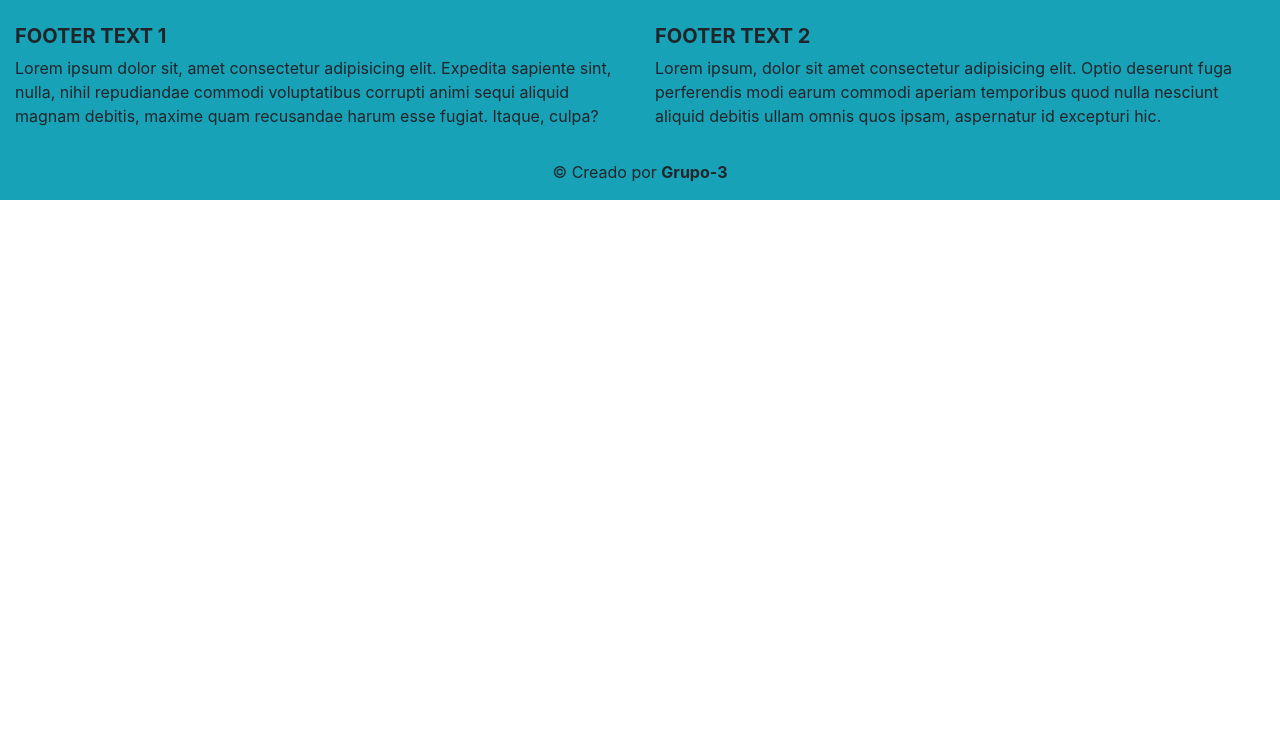
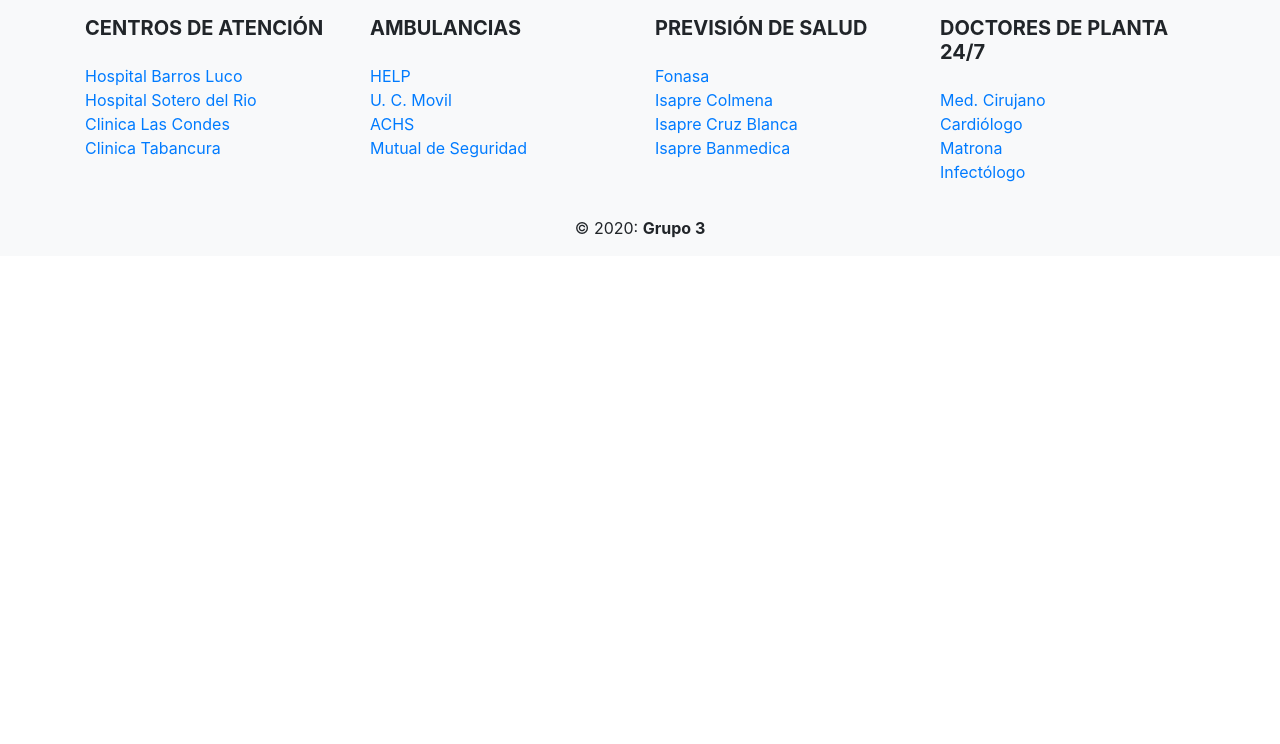
Before and after one commit to al-byrnison/proyecto_prueba_front, a plain HTML site: page home.html in a window 1280 px wide. Shown: the part 56-800 px from the top of the page. Drawn offline with nearby package versions, Linux system fonts and the light colour scheme.

Commit message:
actualizado a las 14:30

```diff
--- a/home.html
+++ b/home.html
@@ -23,7 +23,7 @@
       <div class="collapse navbar-collapse" id="navbarTogglerDemo02">
         <ul class="navbar-nav mr-auto mt-2 mt-lg-0">
           <li class="nav-item">
-            <a class="nav-link active" href="#">Inicio</a>
+            <a class="nav-link text-success" href="#">Inicio</a>
           </li>
           <li class="nav-item">
             <a class="nav-link" href="perfil.html">Mi Perfil</a>
@@ -43,28 +43,106 @@
 
 
 
-  <footer class="page-footer font-small teal pt-4 bg-info">
-    <div class="container-fluid text-center text-md-left">
+  <!-- PUNTO 8 DEL TRABAJO/ Footer -->
+  <footer class="page-footer font-small bg-light">
+    <!-- Footer Links -->
+    <div class="container text-center text-md-left">
+      <!-- Grid row -->
       <div class="row">
-        <div class="col-md-6 mt-md-0 mt-3">
-          <h5 class="text-uppercase font-weight-bold">Footer text 1</h5>
-          <p>Lorem ipsum dolor sit, amet consectetur adipisicing elit. Expedita sapiente sint, nulla, nihil
-            repudiandae commodi voluptatibus corrupti animi sequi aliquid magnam debitis, maxime quam recusandae
-            harum esse fugiat. Itaque, culpa?</p>
+        <!-- Grid column -->
+        <div class="col-md-3 mx-auto">
+          <!-- Links -->
+          <h5 class="font-weight-bold text-uppercase mt-3 mb-4">Centros de Atención</h5>
+          <ul class="list-unstyled">
+            <li>
+              <a href="#!">Hospital Barros Luco</a>
+            </li>
+            <li>
+              <a href="#!">Hospital Sotero del Rio</a>
+            </li>
+            <li>
+              <a href="#!">Clinica Las Condes</a>
+            </li>
+            <li>
+              <a href="#!">Clinica Tabancura</a>
+            </li>
+          </ul>
         </div>
-        <hr class="clearfix w-100 d-md-none pb-3">
-        <div class="col-md-6 mb-md-0 mb-3">
-          <h5 class="text-uppercase font-weight-bold">Footer text 2</h5>
-          <p>Lorem ipsum, dolor sit amet consectetur adipisicing elit. Optio deserunt fuga perferendis modi earum
-            commodi aperiam temporibus quod nulla nesciunt aliquid debitis ullam omnis quos ipsam, aspernatur id
-            excepturi hic.</p>
+        <!-- Grid column -->
+        <hr class="clearfix w-100 d-md-none">
+        <!-- Grid column -->
+        <div class="col-md-3 mx-auto">
+          <!-- Links -->
+          <h5 class="font-weight-bold text-uppercase mt-3 mb-4">Ambulancias</h5>
+          <ul class="list-unstyled">
+            <li>
+              <a href="#!">HELP</a>
+            </li>
+            <li>
+              <a href="#!">U. C. Movil</a>
+            </li>
+            <li>
+              <a href="#!">ACHS</a>
+            </li>
+            <li>
+              <a href="#!">Mutual de Seguridad</a>
+            </li>
+          </ul>
         </div>
+        <!-- Grid column -->
+        <hr class="clearfix w-100 d-md-none">
+        <!-- Grid column -->
+        <div class="col-md-3 mx-auto">
+          <!-- Links -->
+          <h5 class="font-weight-bold text-uppercase mt-3 mb-4">Previsión de Salud</h5>
+          <ul class="list-unstyled">
+            <li>
+              <a href="#!">Fonasa</a>
+            </li>
+            <li>
+              <a href="#!">Isapre Colmena</a>
+            </li>
+            <li>
+              <a href="#!">Isapre Cruz Blanca</a>
+            </li>
+            <li>
+              <a href="#!">Isapre Banmedica</a>
+            </li>
+          </ul>
+        </div>
+        <!-- Grid column -->
+        <hr class="clearfix w-100 d-md-none">
+        <!-- Grid column -->
+        <div class="col-md-3 mx-auto">
+          <!-- Links -->
+          <h5 class="font-weight-bold text-uppercase mt-3 mb-4">Doctores de planta 24/7</h5>
+          <ul class="list-unstyled">
+            <li>
+              <a href="#!">Med. Cirujano</a>
+            </li>
+            <li>
+              <a href="#!">Cardiólogo</a>
+            </li>
+            <li>
+              <a href="#!">Matrona</a>
+            </li>
+            <li>
+              <a href="#!">Infectólogo</a>
+            </li>
+          </ul>
+        </div>
+        <!-- Grid column -->
       </div>
+      <!-- Grid row -->
     </div>
-    <div class="footer-copyright text-center py-3">
-      <p class="card-text">&copy; Creado por <span><strong>Grupo-3</strong></span></p>
+    <!-- Footer Links -->
+    <!-- Copyright -->
+    <div class="footer-copyright text-center py-3">© 2020:
+      <strong> Grupo 3</strong>
     </div>
+    <!-- Copyright -->
   </footer>
+  <!-- Fin Punto 8 proyecto / Footer -->
 
 
   <!--script boostrap-->
```
